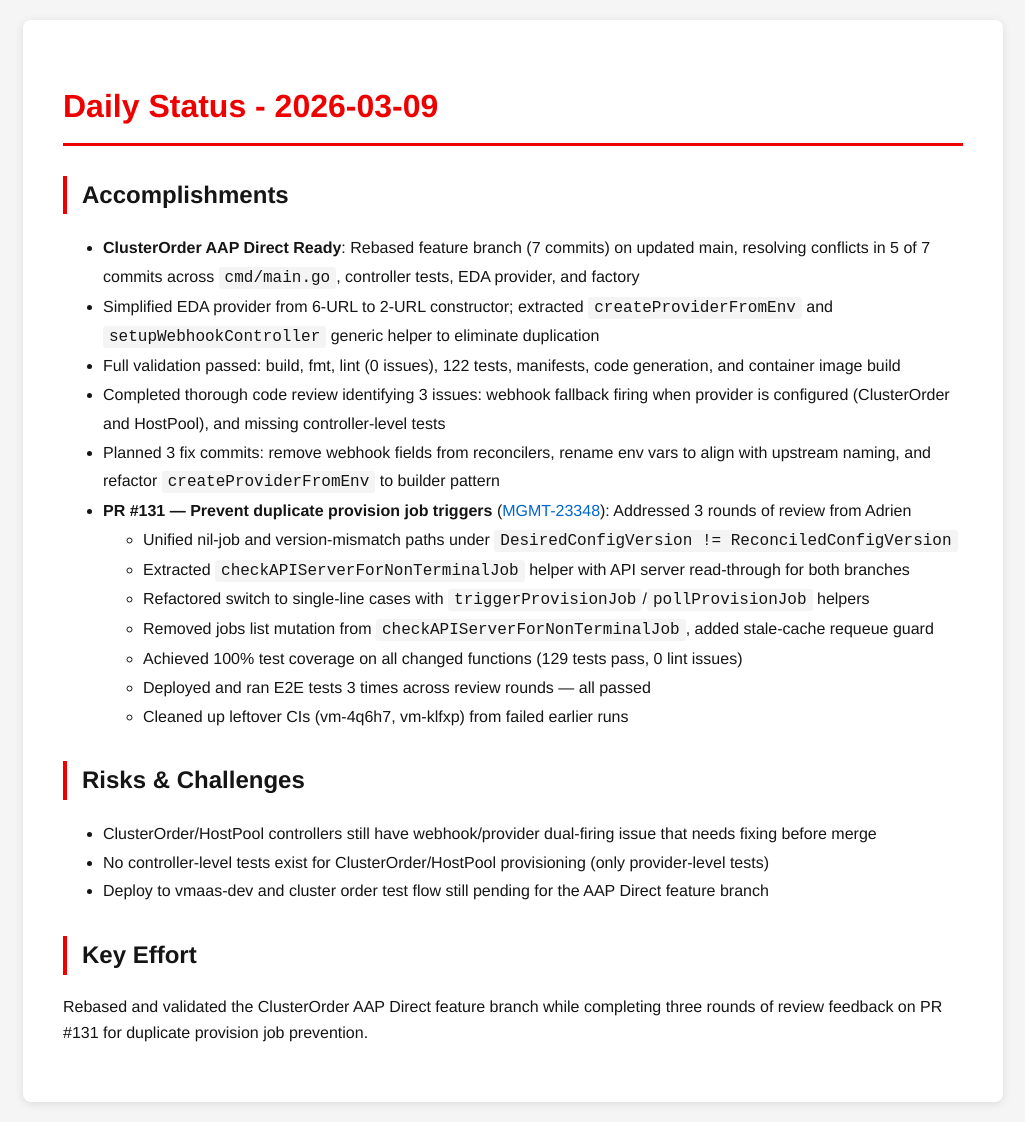
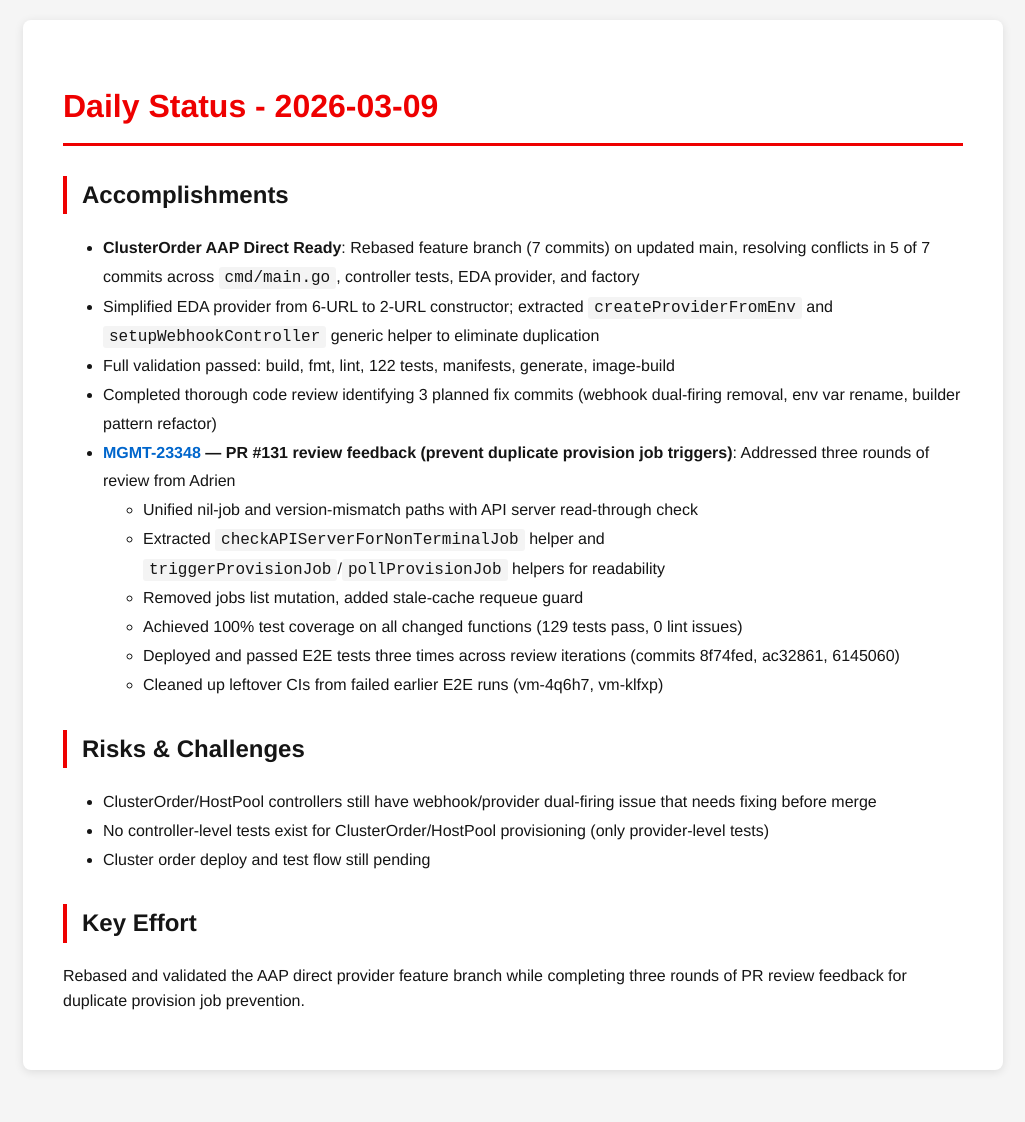
Before and after one commit to tzvatot/daily-status, a Jekyll site: the page built from 2026-03-09.md, in a window 1280 px wide. Shown: the whole page, without its empty margins (127-1152 px from the left). Built offline with Jekyll 4.4.1, drawn with Linux system fonts in a browser that asks for light colours; after the commit the page ends 1090 px from its top, so only the background shows below that.

Commit message:
Daily status update - 2026-03-09

```diff
--- a/2026-03-09.md
+++ b/2026-03-09.md
@@ -9,22 +9,20 @@ date: 2026-03-09
 ## Accomplishments
 - **ClusterOrder AAP Direct Ready**: Rebased feature branch (7 commits) on updated main, resolving conflicts in 5 of 7 commits across `cmd/main.go`, controller tests, EDA provider, and factory
 - Simplified EDA provider from 6-URL to 2-URL constructor; extracted `createProviderFromEnv` and `setupWebhookController` generic helper to eliminate duplication
-- Full validation passed: build, fmt, lint (0 issues), 122 tests, manifests, code generation, and container image build
-- Completed thorough code review identifying 3 issues: webhook fallback firing when provider is configured (ClusterOrder and HostPool), and missing controller-level tests
-- Planned 3 fix commits: remove webhook fields from reconcilers, rename env vars to align with upstream naming, and refactor `createProviderFromEnv` to builder pattern
-- **PR #131 — Prevent duplicate provision job triggers** ([MGMT-23348](https://issues.redhat.com/browse/MGMT-23348)): Addressed 3 rounds of review from Adrien
-  - Unified nil-job and version-mismatch paths under `DesiredConfigVersion != ReconciledConfigVersion`
-  - Extracted `checkAPIServerForNonTerminalJob` helper with API server read-through for both branches
-  - Refactored switch to single-line cases with `triggerProvisionJob`/`pollProvisionJob` helpers
-  - Removed jobs list mutation from `checkAPIServerForNonTerminalJob`, added stale-cache requeue guard
+- Full validation passed: build, fmt, lint, 122 tests, manifests, generate, image-build
+- Completed thorough code review identifying 3 planned fix commits (webhook dual-firing removal, env var rename, builder pattern refactor)
+- **[MGMT-23348](https://issues.redhat.com/browse/MGMT-23348) — PR #131 review feedback (prevent duplicate provision job triggers)**: Addressed three rounds of review from Adrien
+  - Unified nil-job and version-mismatch paths with API server read-through check
+  - Extracted `checkAPIServerForNonTerminalJob` helper and `triggerProvisionJob`/`pollProvisionJob` helpers for readability
+  - Removed jobs list mutation, added stale-cache requeue guard
   - Achieved 100% test coverage on all changed functions (129 tests pass, 0 lint issues)
-  - Deployed and ran E2E tests 3 times across review rounds — all passed
-  - Cleaned up leftover CIs (vm-4q6h7, vm-klfxp) from failed earlier runs
+  - Deployed and passed E2E tests three times across review iterations (commits 8f74fed, ac32861, 6145060)
+  - Cleaned up leftover CIs from failed earlier E2E runs (vm-4q6h7, vm-klfxp)
 
 ## Risks & Challenges
 - ClusterOrder/HostPool controllers still have webhook/provider dual-firing issue that needs fixing before merge
 - No controller-level tests exist for ClusterOrder/HostPool provisioning (only provider-level tests)
-- Deploy to vmaas-dev and cluster order test flow still pending for the AAP Direct feature branch
+- Cluster order deploy and test flow still pending
 
 ## Key Effort
-Rebased and validated the ClusterOrder AAP Direct feature branch while completing three rounds of review feedback on PR #131 for duplicate provision job prevention.
+Rebased and validated the AAP direct provider feature branch while completing three rounds of PR review feedback for duplicate provision job prevention.
```
